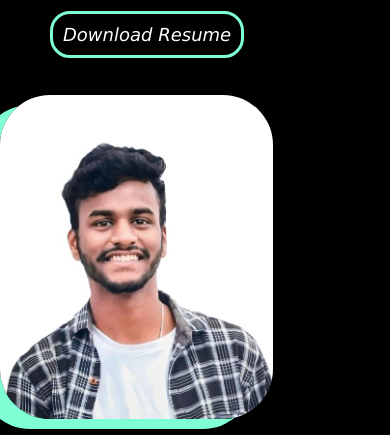
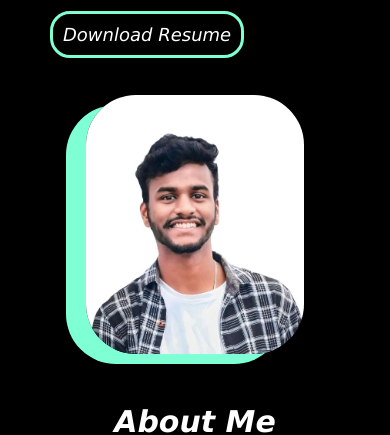
Before and after one commit to sandeepvaranasi1/portfolio, a plain HTML site: page index.html in a window 390 px wide. Shown: the part 441-876 px from the top of the page. Drawn offline with Linux system fonts and the light colour scheme.

Commit message:
Update style.css

```diff
--- a/style.css
+++ b/style.css
@@ -54,7 +54,15 @@ nav a:hover{
     background-color: aquamarine;
     color: black;
 }
+.img{
+    width: 30%;
+    display: flex;
+    justify-content: center;
+    float: left;
+}
 img{
+    width: 20em;
+    height: 50%;
     box-shadow: -20px 10px aquamarine;
     border-radius: 50px;
 }
@@ -173,6 +181,12 @@ button{
     right: 0;
     top: 0;
   }
+  .img{
+    width: 80%;
+    display: flex;
+    justify-content: center;
+    float: left;
+}
     nav.responsive a {
     float: none;
     display: block;
@@ -182,16 +196,17 @@ button{
     flex-direction: column;
   }
   img{
+    align-items: center;
     width: 70%;
     margin-top: 50px;
   }
-    .projects div{
+  .projects div{
     font-size: large;
     display: flex;
     flex-direction: column;
-    padding: 30px;
-    border: 5px solid white;
-    border-radius: 20px;
-}
+    padding: 20px;
+    border: 2px solid white;
+    border-radius: 10px;
+  }
 
 }
```
